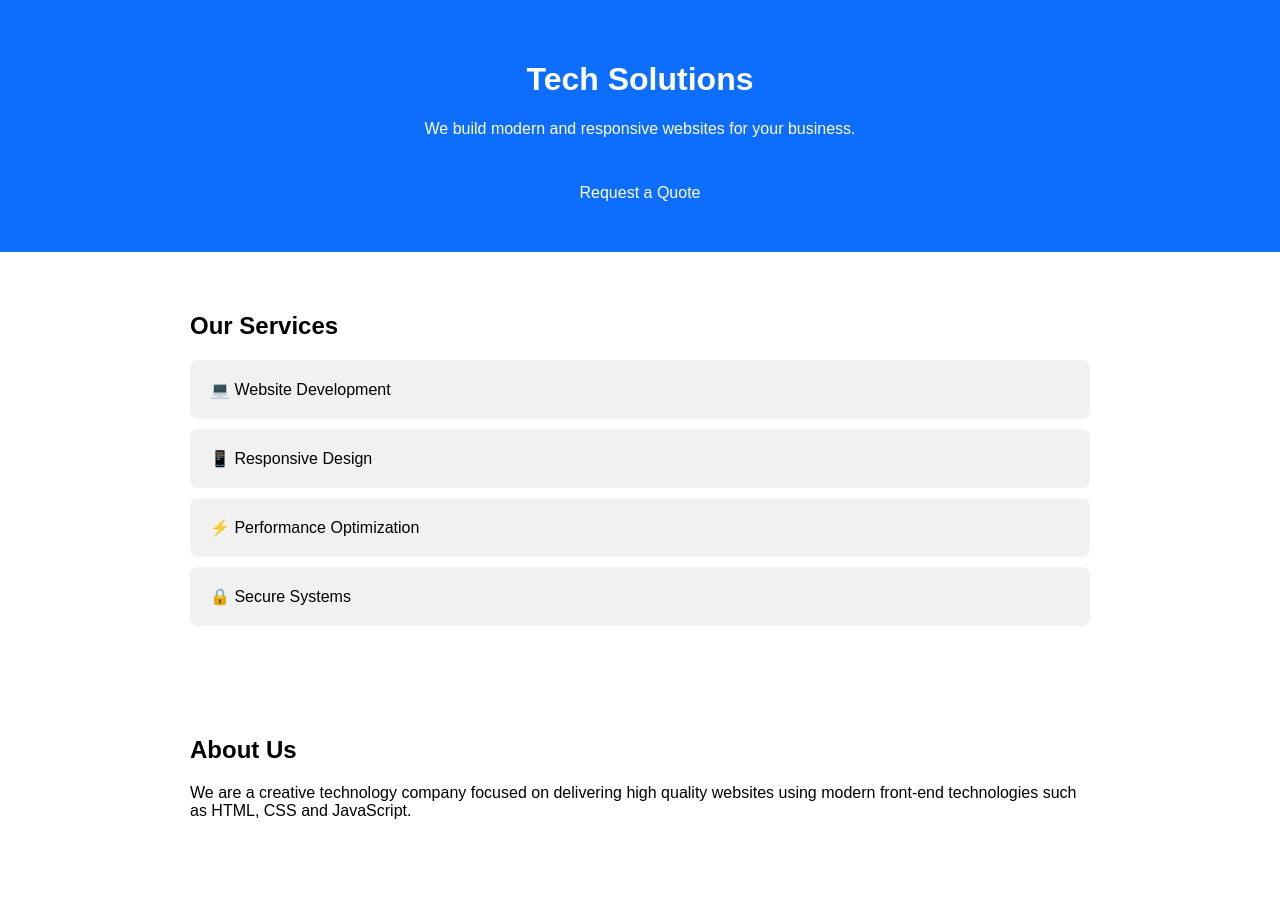
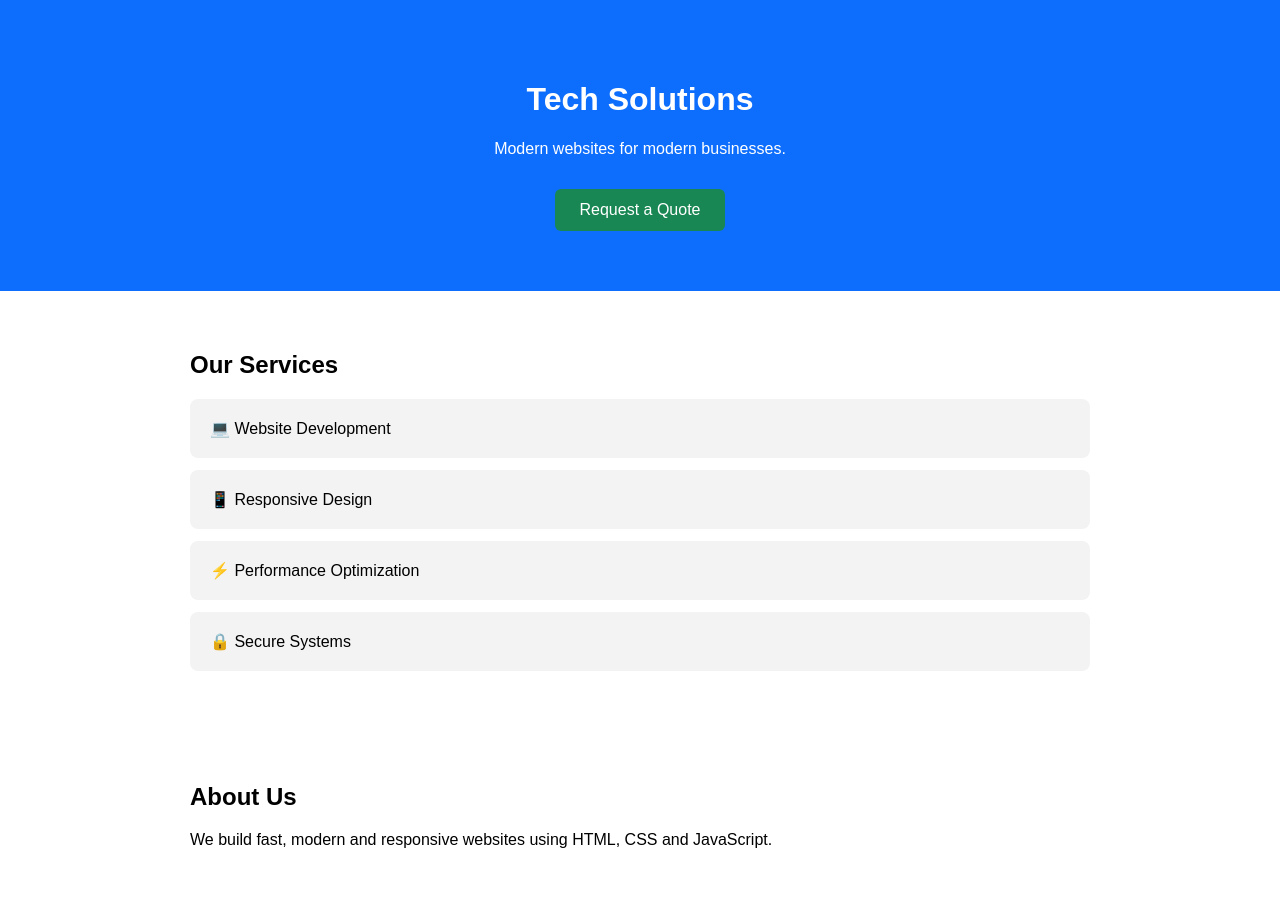
Before and after one commit to debylima/business-landing-page, a plain HTML site: page index.html in a window 1280 px wide. Before the commit the page ends 876 px from the top, so only its background shows below. Drawn offline with Linux system fonts and the light colour scheme.

Commit message:
Update index.html

```diff
--- a/index.html
+++ b/index.html
@@ -5,48 +5,53 @@
 <title>Tech Solutions</title>
 
 <style>
-  body {
-    margin: 0;
+body{
+  margin:0;
   font-family: Arial, sans-serif;
 }
 
-  header {
-    background: #0d6efd;
-    color: white;
-    padding: 40px;
-    text-align: center;
+header{
+  background:#0d6efd;
+  color:white;
+  text-align:center;
+  padding:60px 20px;
 }
 
-  section {
-    padding: 40px;
-    max-width: 900px;
-    margin: auto;
+section{
+  max-width:900px;
+  margin:auto;
+  padding:40px;
 }
 
-  .services div {
-    background: #f1f1f1;
-    padding: 20px;
-    margin: 10px 0;
-    border-radius: 8px;
+.services div{
+  background:#f3f3f3;
+  border-radius:8px;
+  padding:20px;
+  margin:12px 0;
 }
 
-  .btn {
-    background: #0d6efd;
-    color: white;
-    padding: 10px 22px;
-    text-decoration: none;
-    border-radius: 6px;
-    display: inline-block;
-    margin-top: 20px;
+.btn{
+  background:#198754;
+  color:white;
+  padding:12px 25px;
+  border-radius:6px;
+  text-decoration:none;
+  display:inline-block;
+  margin-top:15px;
+}
+
+.btn:hover{
+  background:#157347;
 }
 </style>
+
 </head>
-
 <body>
 
 <header>
 <h1>Tech Solutions</h1>
-  <p>We build modern and responsive websites for your business.</p>
+<p>Modern websites for modern businesses.</p>
+
 <a class="btn" href="mailto:contact@techsolutions.com">
 Request a Quote
 </a>
@@ -65,9 +70,10 @@
 
 <section>
 <h2>About Us</h2>
+
 <p>
-    We are a creative technology company focused on delivering high quality websites
-    using modern front-end technologies such as HTML, CSS and JavaScript.
+We build fast, modern and responsive websites using
+HTML, CSS and JavaScript.
 </p>
 </section>
 
```
Lines whose indentation alone changed are shown as unchanged.
